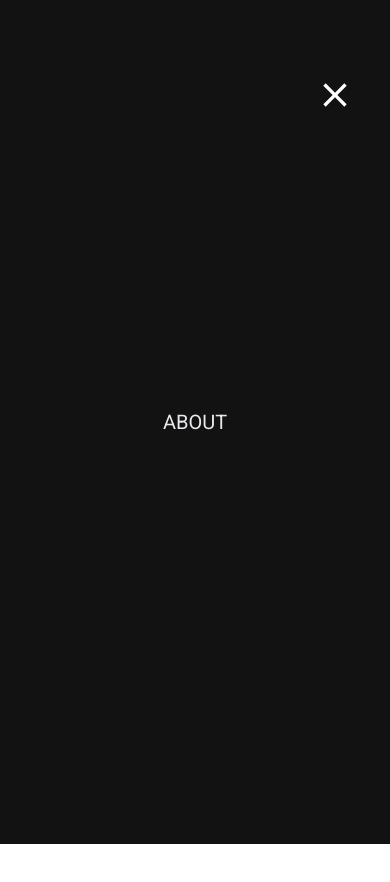
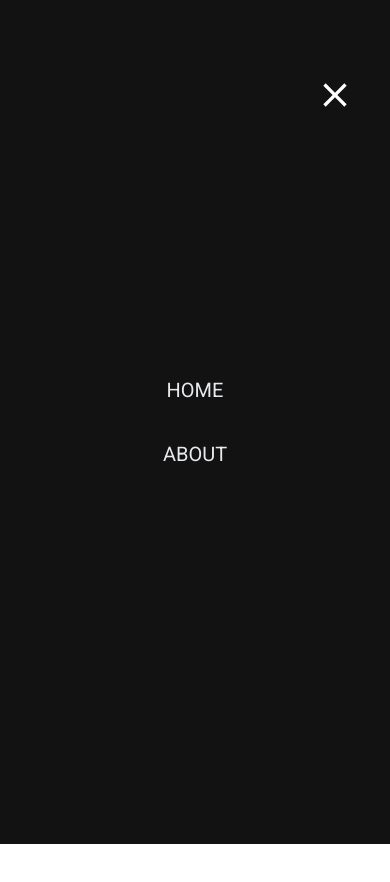
Before and after one commit to mattia-bonardi-smeup/bm-portfolio, a Nuxt app: page /about in a window 390 px wide. Both pictures are taken after a click on the element 335 px from the left and 95 px from the top of the page. Shown: the top 882 px of the page. Built offline with nearby package versions, Linux system fonts and the light colour scheme; a web font is replaced by a local one.

Commit message:
Add home link

```diff
--- a/components/header.vue
+++ b/components/header.vue
@@ -5,6 +5,7 @@
         <NuxtLink class="logo" to="/">BM.</NuxtLink>
       </div>
       <div class="menu" :class="{active: isActive}">
+      <a class="menu-item" @click="changePage('/')">HOME</a>
         <a class="menu-item" @click="changePage('/about')">ABOUT</a>
       </div>
       <div class="menu-button-wrapper">
```
